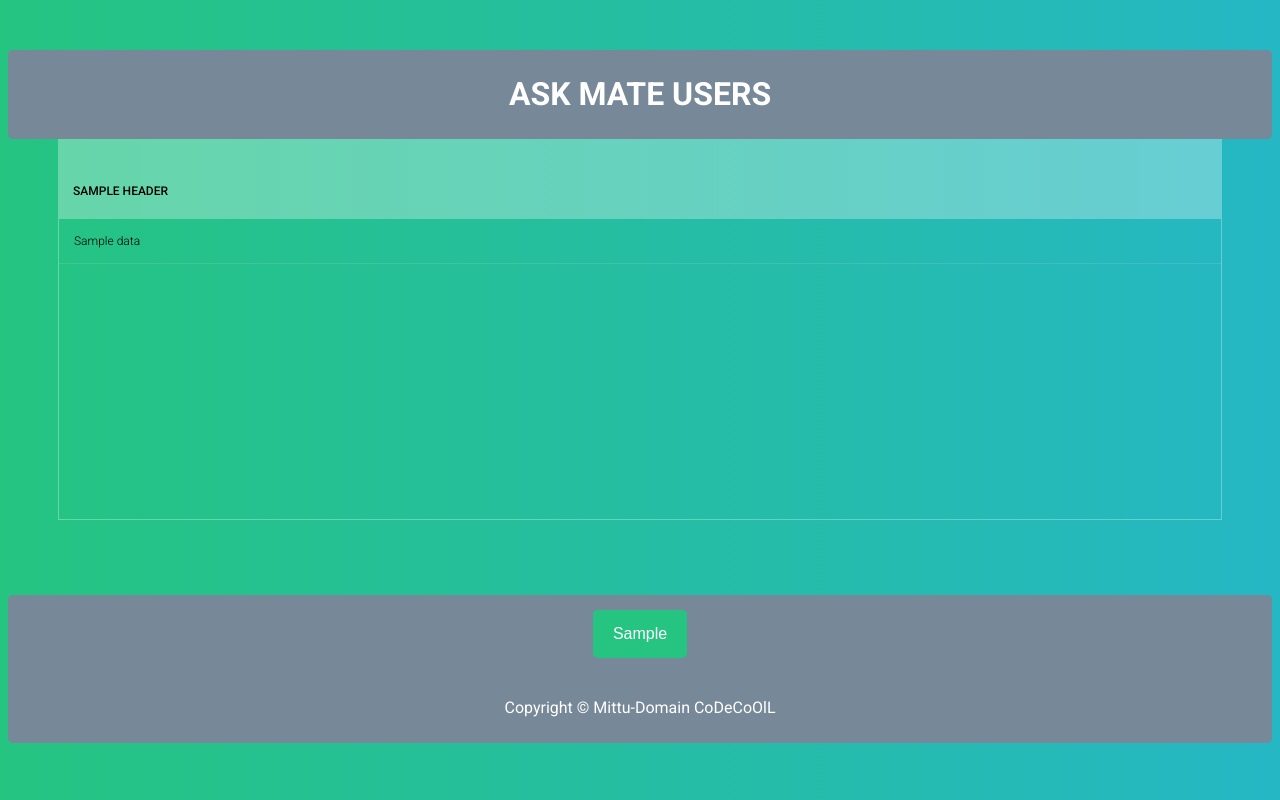
After one commit to AndrasKovacs84/mittuDOMAIN-AskMate_project_sql, a Flask app: template templates/user_list.html in a window 1280 px wide. The commit adds this page. Run offline with Flask 2, Linux system fonts and the light colour scheme; the template is opened without the code that fills it: most values are stand-ins (such as "Sample title", 1, 10 or a date in 2020); lists and menus that the app fills with data are empty.

Commit message:
user list feature with query, html done.

```diff
--- a/main.py
+++ b/main.py
@@ -194,5 +194,41 @@ def insert_user():
     return redirect('/')
 
 
+@app.route('/users', methods=['GET'])
+def list_users():
+    questions_table = user_queries.list_users()
+    form_action = '/'
+    button_caption = 'Back to index'
+    return render_template('user_list.html',
+                           form_action=form_action,
+                           questions=questions_table,
+                           button_caption=button_caption
+                           )
+
+
+
+
+
+
+
+
+#@app.route('/', methods=['GET'])
+#def user_details(id):
+ #   user_queries.sql_user_details(id)
+
+  #  form_action = '/'
+   # button_caption = 'Home'
+    #return render_template('user_detail_list.html',
+     #                      form_action=form_action,
+      #                     button_caption=button_caption
+       #                    )
+
+
+
+
+
+
+
+
 if __name__ == '__main__':
     app.run(debug=True)
--- /dev/null
+++ b/static/style3.css
@@ -0,0 +1,165 @@
+@import url(https://fonts.googleapis.com/css?family=Roboto:400,500,300,700);
+body {
+  background: -webkit-linear-gradient(left, #25c481, #25b7c4);
+  background: linear-gradient(to right, #25c481, #25b7c4);
+  font-family: 'Roboto', sans-serif;
+}
+
+
+.mainHeader {
+    width: 100%;
+    float: left;
+    border-radius: 5px;
+    -moz-border-radius: 5px;
+    -webkit-border-radius: 5px;
+    background-color: lightslategray;
+    margin-bottom: 2%;
+    text-align: center;
+}
+
+
+.mainHeader h1 {
+    width: 92%;
+    margin: 2% auto;
+    color: #FFF;
+}
+
+
+.mainContent {
+    line-height: 25px;
+    border-radius: 5px;
+    -moz-border-radius: 5px;
+    -webkit-border-radius: 5px;
+}
+
+
+.list_body {
+    background-color:#f8f8ff;
+    border-radius: 5px;
+    -moz-border-radius: 5px;
+    -webkit-border-radius: 5px;
+    padding: 3% 5%;
+    margin-left: auto;
+    margin-right: auto;
+
+}
+
+
+.list_body p {
+
+    text-align: center;
+}
+
+
+button:hover, input[type=submit]:hover {
+    background-color:linear-gradient(to right, #25c481, #25b7c4);
+    background: -webkit-linear-gradient(left, #25c481, #25b7c4);
+    color:#FFF;
+}
+
+
+button, input[type=submit] {
+    background-color: #25c481;
+    border: 1px;
+    border-radius: 5px;
+    color: white;
+    margin-top: 15px;
+    margin-bottom: 15px;
+    padding: 15px 20px;
+    text-align: center;
+    text-decoration: none;
+    display: inline-block;
+    font-size: 16px;
+}
+
+
+.mainFooter {
+    width: 100%;
+    float: left;
+    border-radius: 5px;
+    -moz-border-radius: 5px;
+    -webkit-border-radius: 5px;
+    background-color:lightslategray;
+    margin-top: 2%;
+    margin-bottom: 2%;
+    text-align: center;
+}
+
+
+table{
+  width:100%;
+  table-layout: fixed;
+}
+
+
+.tbl-header{
+  background-color: rgba(255,255,255,0.3);
+ }
+
+
+.tbl-content{
+  height:300px;
+  overflow-x:auto;
+  margin-top: 0px;
+  border: 1px solid rgba(255,255,255,0.3);
+}
+
+
+th{
+  padding: 20px 15px;
+  text-align: left;
+  font-weight: 500;
+  font-size: 12px;
+  color:black;
+  text-transform: uppercase;
+}
+
+
+td{
+  padding: 15px;
+  text-align: left;
+  vertical-align:middle;
+  font-weight: 300;
+  font-size: 12px;
+  color:black;
+  border-bottom: solid 1px rgba(255,255,255,0.1);
+}
+
+
+.user_detail{
+
+    text-decoration: none;
+    color: black;
+}
+
+
+section{
+  margin: 50px;
+}
+
+
+.mainFooter p {
+    width: 92%;
+    margin: 2% auto;
+    color: #FFF;
+}
+
+.post-info {
+font-style: italic;
+color: #25c481;
+font-size: 80%;
+
+}
+
+
+
+/* for custom scrollbar for webkit browser*/
+
+::-webkit-scrollbar {
+    width: 6px;
+}
+::-webkit-scrollbar-track {
+    -webkit-box-shadow: inset 0 0 6px rgba(0,0,0,0.3);
+}
+::-webkit-scrollbar-thumb {
+    -webkit-box-shadow: inset 0 0 6px rgba(0,0,0,0.3);
--- a/templates/list.html
+++ b/templates/list.html
@@ -9,6 +9,7 @@
     <div class="heading">
         <h2>AskMate</h2>
         <button name="new_user_name" onclick="location.href='/registration'" type="button">Registration</button>
+        <button name="list_users" onclick="location.href='/users'" type="button">List Users</button>
     </div>
     <div class="list_body">
         <button name="new_question" onclick="location.href='/question/new'" type="button">Ask a question</button>
--- /dev/null
+++ b/templates/user_list.html
@@ -0,0 +1,68 @@
+<!DOCTYPE html>
+<html lang="en">
+<head>
+    <head>
+
+	<title>CSS Zen Garden by BOKOR ATTILA. fully responsive with html5 and CSS#</title>
+	<meta charset="utf-8">
+	<link rel="stylesheet" href="{{ url_for('static', filename='style3.css') }}" type="text/css">
+	<meta name="viewport" content="width=device-width, initial-scale=1.0">
+
+</head>
+
+
+<body class="blue_body">
+
+
+<header class="mainHeader">
+    <h1>ASK MATE USERS</h1>
+
+</header>
+
+
+<!--<div class="mainContent">-->
+    <!--<div class="list_body">-->
+        <section>
+        <div class="tbl-header">
+        <table cellpadding="0" cellspacing="0" border="0">
+            <thead>
+            <tr>
+                {% for header in questions['header'][1:] %}
+                <th>
+                    {{ header }}
+                </th>
+                {% endfor %}
+            </tr>
+            </thead>
+        </table>
+        </div>
+        <div class="tbl-content">
+            <table cellpadding="0" cellspacing="0" border="0">
+                <tbody>
+            {% for row in questions['result_set'] %}
+            <tr><a href="/">
+                {% for data in row[1:] %}
+                <td><a class="user_detail" href="/users/{{row[0]}}">{{ data }}</a></td>
+                {% endfor %}
+            {% endfor %}
+            </tr>
+                </tbody>
+            </table>
+        </div>
+        </table>
+        </section>
+    </div>
+</div>
+
+
+<footer class="mainFooter">
+    <button name="{{ form_action }}" onclick="location.href='{{ form_action }}'" type="button">{{ button_caption }}</button>
+
+<p>Copyright &copy; Mittu-Domain CoDeCoOlL</p>
+
+
+</footer>
+
+
+</body>
+</html>
```
Also changed, not shown: user_queries.py (+15 -0 lines), list_users.py (added).
